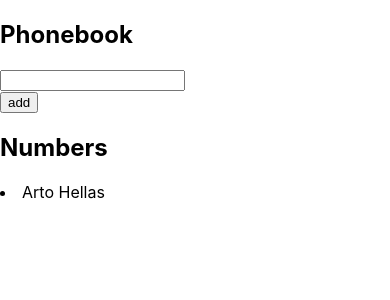
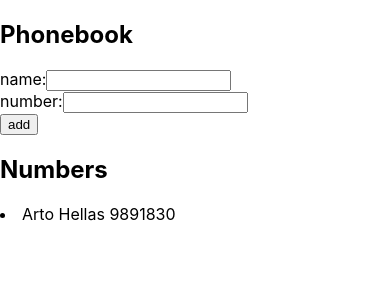
Before and after one commit to Skafishka/Full-Stack-Web-Development-2022, a React (Create React App) app in the folder Part-2/phonebook/: page / in a window 390 px wide. Shown: the top 300 px of the page. Built offline with nearby package versions, Linux system fonts and the light colour scheme.

Commit message:
2.8: The Phonebook Step3

```diff
--- a/Part-2/phonebook/src/App.js
+++ b/Part-2/phonebook/src/App.js
@@ -2,22 +2,32 @@ import { useState } from 'react'
 
 const App = () => {
   const [persons, setPersons] = useState([
-    { name: "Arto Hellas" }
+    { name: 'Arto Hellas',
+      number: '9891830' }
   ])
   const [newName, setNewName] = useState('')
+  const [newPhone, setNewPhone] = useState('')
 
   const addNote = (event) => {
     event.preventDefault()
     const noteObject = {
       name: newName,
+      number: newPhone,
     }
-    persons.find(q => {return JSON.stringify(q.name) === JSON.stringify(newName);}) !== undefined ? window.alert(`${newName} is already added to phonebook`) : setPersons(persons.concat(noteObject))
+    persons.find(q => {return (JSON.stringify(q.name) === JSON.stringify(newName)) || (JSON.stringify(q.number) === JSON.stringify(newPhone))})
+      !== undefined
+      ? window.alert(`${newName} or ${newPhone} are already added to phonebook`)
+      : setPersons(persons.concat(noteObject))
     setNewName('')
+    setNewPhone('')
     }
 
   const handleNoteChange = (event) => {
-    console.log(event.target.value)
     setNewName(event.target.value)
+  }
+
+  const handlePhoneChange = (event) => {
+    setNewPhone(event.target.value)
   }
 
   return (
@@ -25,9 +35,17 @@ const App = () => {
       <h2>Phonebook</h2>
       <form onSubmit={addNote}>
         <div>
+          name:
           <input
             value={newName}
             onChange={handleNoteChange}
+          />
+        </div>
+        <div>
+          number:
+          <input
+            value={newPhone}
+            onChange={handlePhoneChange}
           />
         </div>
         <div>
@@ -37,7 +55,7 @@ const App = () => {
       <h2>Numbers</h2>
         {persons.map((element, index) =>
           <li key={index.toString()}>
-            {element.name}
+            {element.name} {element.number}
           </li>
         )}
     </div>
```
